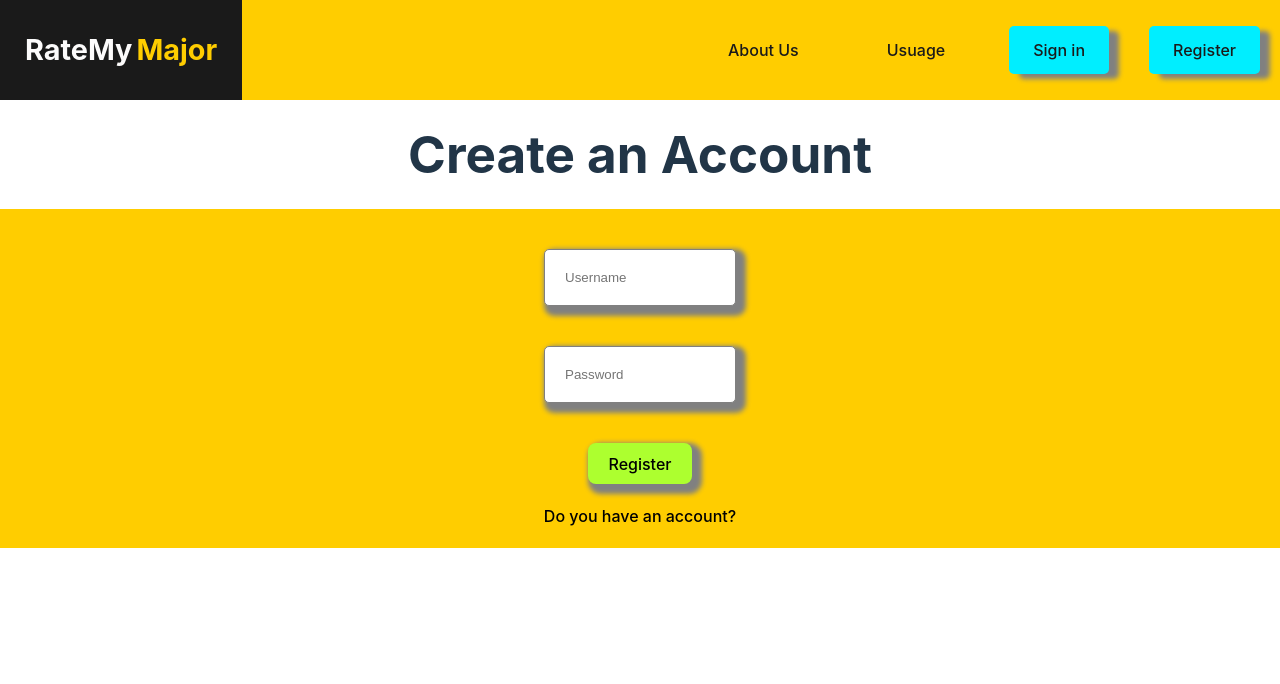
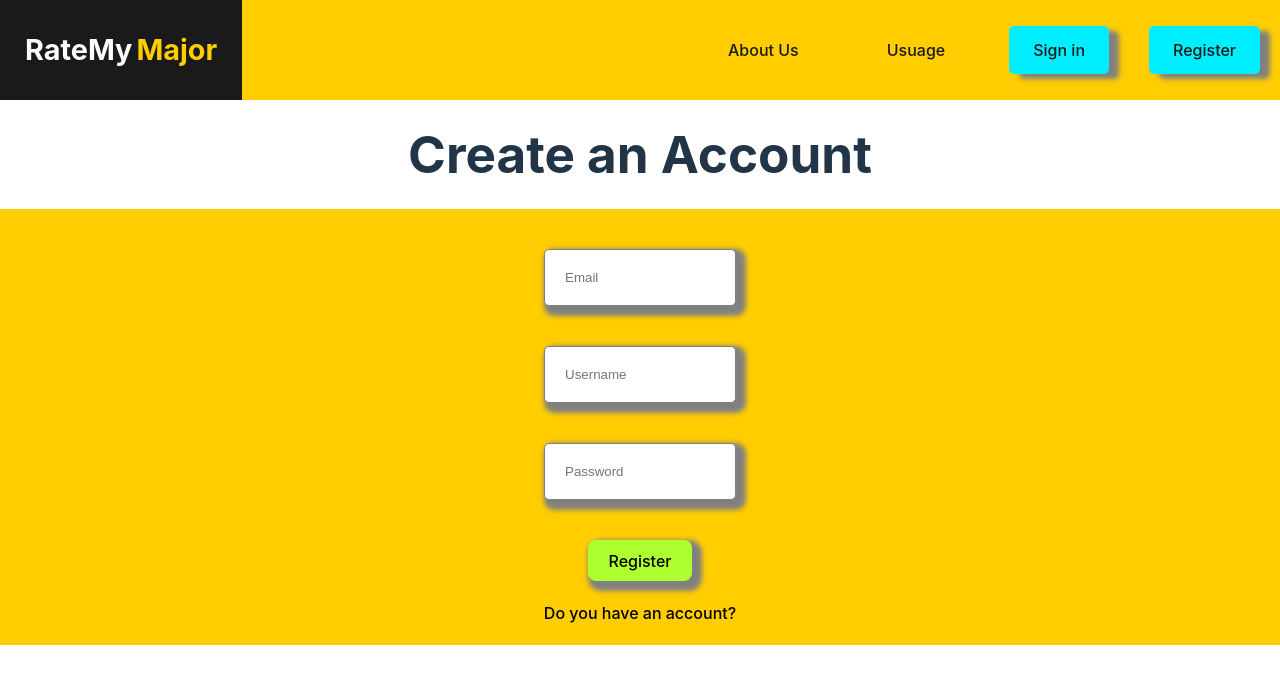
Before and after one commit to FordPipatkittikul/major-review-fe, a React (Vite) app in the folder client/: page /register in a window 1280 px wide. Shown: the top 684 px of the page. Built offline with nearby package versions, Linux system fonts and the light colour scheme.

Commit message:
add some feature

```diff
--- a/client/src/App.jsx
+++ b/client/src/App.jsx
@@ -34,7 +34,7 @@ function App() {
           element: <MajorReview />
         },
         {
-          path: "/review",
+          path: "/reviews/:majorName",
           element: <WriteReview />
         },
         {
--- a/client/src/pages/longinPage/loginPage.jsx
+++ b/client/src/pages/longinPage/loginPage.jsx
@@ -9,7 +9,7 @@ function LoginPage(){
             <h1>Welcome back</h1>
             <div className="loginPage">
                 <form className="formContainer">
-                    <input name="username" type="text" placeholder="Username"/>
+                    <input name="email" required minLength={4} maxLength={20} type="text" placeholder="Email" />
                     <input name="password" required minLength={4} maxLength={20} type="password" placeholder="Password"/>
                     <button>Login</button>
                     <Link to="/register">{"Don't"} you have an account?</Link>
--- a/client/src/pages/majorReview/majorReview.jsx
+++ b/client/src/pages/majorReview/majorReview.jsx
@@ -30,7 +30,7 @@ function MajorReview() {
         </div>
 
         <div className='right'>
-          <Link to="/review" className="login">Write a Review</Link>
+          <Link to={`/reviews/${majorName.toLowerCase().replace(/\s+/g, '-')}`} className="login">Write a Review</Link>
         </div>
       </div>
 
@@ -53,7 +53,7 @@ function MajorReview() {
                 </div>
               ))
             ) : (
-              <p>No reviews yet for {majorName}. Be the first to <Link to="/review">write a review</Link>.</p>
+              <p>No reviews yet for {majorName}. Be the first to <Link to={`/reviews/${majorName.toLowerCase().replace(/\s+/g, '-')}`} className="login">Write a Review</Link>.</p>
             )}
         </div>
 
--- a/client/src/pages/registerPage/registerPage.jsx
+++ b/client/src/pages/registerPage/registerPage.jsx
@@ -9,8 +9,9 @@ function RegisterPage(){
             <h1>Create an Account</h1>
             <div className="registerPage">
                 <form className="formContainer">
+                    <input name="email" required minLength={4} maxLength={20} type="text" placeholder="Email" />
                     <input name="username" type="text" placeholder="Username"/>
-                    <input name="password" required minLength={4} maxLength={20} type="password" placeholder="Password"/>
+                    <input name="password" required type="password" placeholder="Password"/>
                     <button>Register</button>
                     <Link to="/login">Do you have an account?</Link>
                 </form>
--- a/client/src/pages/writeReview/writeReview.jsx
+++ b/client/src/pages/writeReview/writeReview.jsx
@@ -7,7 +7,7 @@ function WriteReview(){
         <h1>Share Your Major Story: How You Feel?</h1>
         <div className="writeReviewPage">
             <form className="formContainer">
-                <input name="phone" required minLength={1} maxLength={1} min="1" max="5" type="number" placeholder="Difficult" />
+                <input name="difficult" required minLength={1} maxLength={1} min="1" max="5" type="number" placeholder="Difficult" />
                 <textarea id="desc" required name="desc" placeholder="Experience" rows="4" cols="50" ></textarea>
                 <button>Submit</button>
             </form>
```
